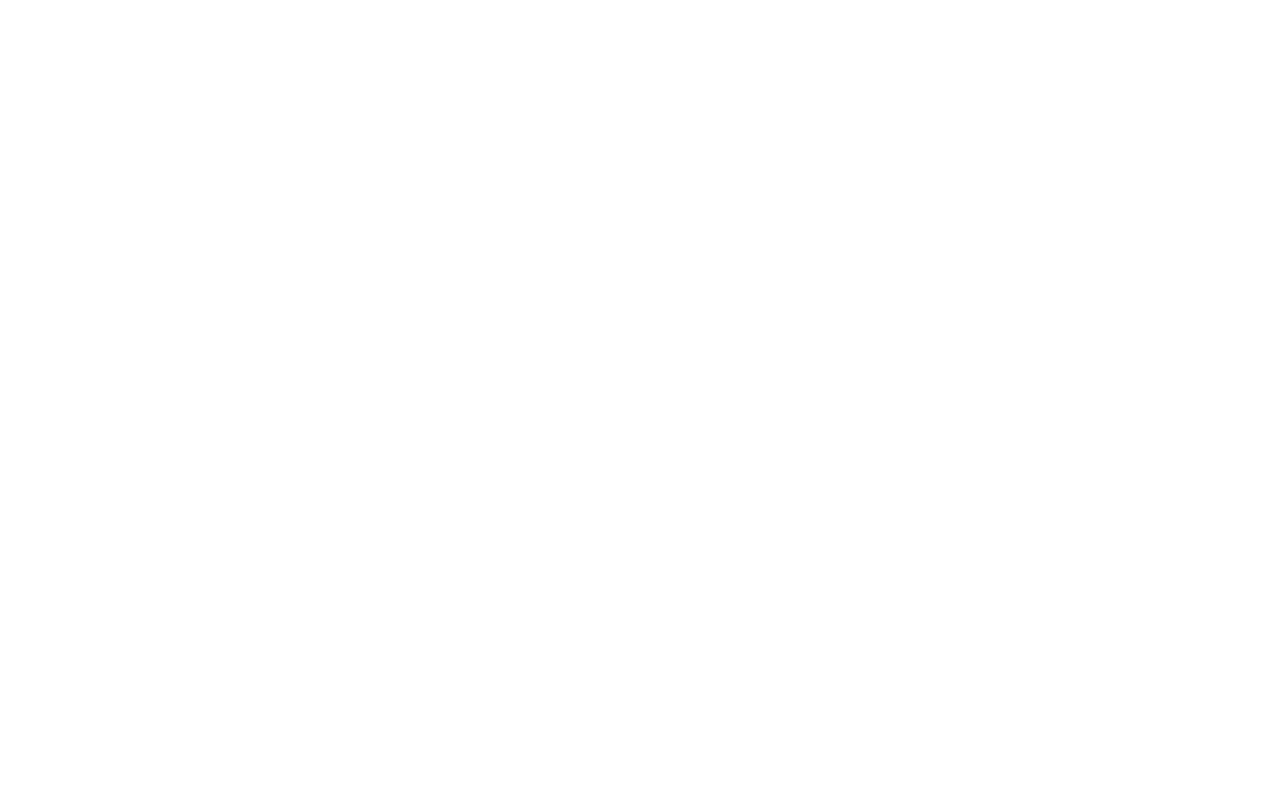
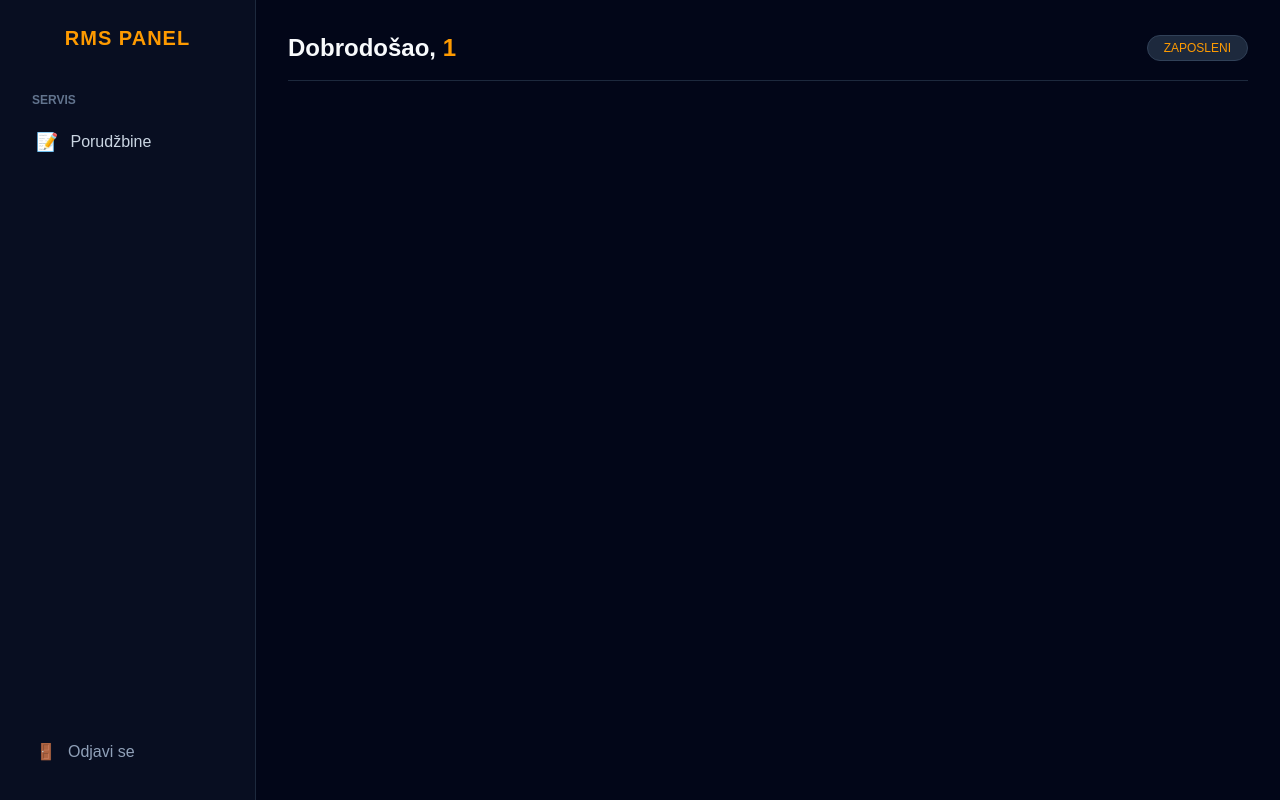
Before and after one commit to jxpaa25/restaurant-management-frontend, a Next.js app: page /dashboard in a window 1280 px wide. Before the commit this address had no page. Built offline with nearby package versions, Linux system fonts and the light colour scheme; sample sign-in values are in the browser's storage.

Commit message:
Updated role access

```diff
--- a/src/app/dashboard/layout.tsx
+++ b/src/app/dashboard/layout.tsx
@@ -6,7 +6,13 @@ import Link from "next/link";
 import { useRouter } from "next/navigation";
 
 const DashboardLayout = ({ children }: { children: React.ReactNode }) => {
-  const [user, setUser] = useState<any>(null);
+  const [user, setUser] = useState<{
+    username: string;
+    roles: string[];
+    isAdmin: boolean;
+    isManager: boolean;
+    isWaiter: boolean;
+  } | null>(null);
   const router = useRouter();
 
   useEffect(() => {
@@ -17,6 +23,17 @@ const DashboardLayout = ({ children }: { children: React.ReactNode }) => {
 
   if (!user) return null;
 
+  const getRoleLabel = () => {
+    if (!user.isAdmin && !user.isManager && !user.isWaiter) {
+      return "ZAPOSLENI";
+    }
+    let label = "";
+    if (user.isAdmin) label += "ADMIN ";
+    if (user.isManager) label += "MENADŽER ";
+    if (user.isWaiter) label += "KONOBAR";
+    return label.trim();
+  };
+
   return (
     <div className="flex min-h-screen bg-slate-950 text-slate-50">
       {/* Sidebar */}
@@ -26,17 +43,17 @@ const DashboardLayout = ({ children }: { children: React.ReactNode }) => {
         </h2>
 
         <nav className="flex-1 space-y-2">
-          {/* Zajedničke rute (Konobar + Admin) */}
+          {/* SERVISNA SEKCIJA - Pristup imaju svi ulogovani (Authenticated) */}
           <p className="text-xs font-semibold text-slate-500 uppercase mb-2 ml-2">
             Servis
           </p>
           <SidebarLink href="/dashboard/orders" label="Porudžbine" icon="📝" />
 
-          {/* Admin sekcija */}
-          {user.isAdmin && (
+          {/* MANAGER SEKCIJA - Upravljanje resursima (Meni i Stolovi) */}
+          {user.isManager && (
             <div className="pt-6 mt-6 border-t border-slate-800">
               <p className="text-xs font-semibold text-slate-500 uppercase mb-2 ml-2">
-                Administracija
+                Menadžment
               </p>
               <SidebarLink
                 href="/dashboard/tables"
@@ -48,6 +65,15 @@ const DashboardLayout = ({ children }: { children: React.ReactNode }) => {
                 label="Upravljaj Menijem"
                 icon="🍴"
               />
+            </div>
+          )}
+
+          {/* ADMIN SEKCIJA - Isključivo upravljanje zaposlenima */}
+          {user.isAdmin && (
+            <div className="pt-6 mt-6 border-t border-slate-800">
+              <p className="text-xs font-semibold text-slate-500 uppercase mb-2 ml-2">
+                Administracija
+              </p>
               <SidebarLink
                 href="/dashboard/staff"
                 label="Zaposleni"
@@ -57,6 +83,7 @@ const DashboardLayout = ({ children }: { children: React.ReactNode }) => {
           )}
         </nav>
 
+        {/* Odjava sa čišćenjem oba tokena */}
         <button
           onClick={() => {
             localStorage.removeItem("token");
@@ -74,8 +101,8 @@ const DashboardLayout = ({ children }: { children: React.ReactNode }) => {
           <h1 className="text-2xl font-semibold">
             Dobrodošao, <span className="text-amber-500">{user.username}</span>
           </h1>
-          <div className="bg-slate-800 px-4 py-1 rounded-full text-xs font-medium border border-slate-700">
-            {user.isAdmin ? "ADMINISTRATOR" : "KONOBAR"}
+          <div className="bg-slate-800 px-4 py-1 rounded-full text-xs font-medium border border-slate-700 text-amber-500">
+            {getRoleLabel()}
           </div>
         </header>
         {children}
--- a/src/lib/auth.ts
+++ b/src/lib/auth.ts
@@ -9,15 +9,19 @@ export const getAuthData = () => {
 
   try {
     const decoded = jwtDecode<JwtPayload>(token);
+
+    // Proveravamo prisustvo svake uloge ponaosob
+    const roles = decoded.roles || [];
+
     return {
       username: decoded.sub,
-      roles: decoded.roles,
-      isAdmin: decoded.roles.includes("ROLE_ADMIN"),
-      isWaiter:
-        decoded.roles.includes("ROLE_WAITER") ||
-        decoded.roles.includes("ROLE_ADMIN"),
+      roles: roles,
+      isAdmin: roles.includes("ROLE_ADMIN"),
+      isManager: roles.includes("ROLE_MANAGER"),
+      isWaiter: roles.includes("ROLE_WAITER"),
     };
   } catch (error) {
+    console.error("Greška pri dekodiranju tokena:", error);
     return null;
   }
 };
```
